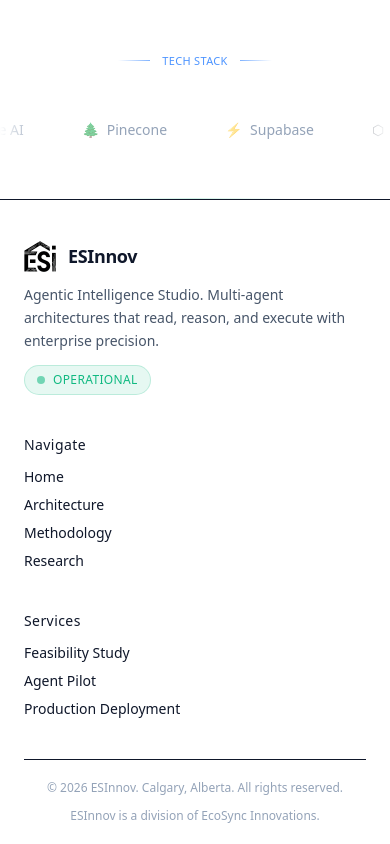
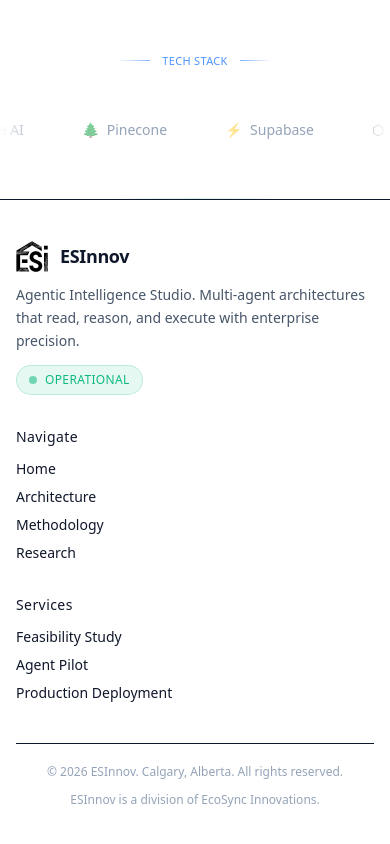
Before and after one commit to aidinvm/esinnov-site, a Next.js app: page / in a window 390 px wide. Shown: the part 6718-7562 px from the top of the page. Built offline with nearby package versions, Linux system fonts and the light colour scheme.

Commit message:
Fix mobile responsiveness for header and footer

```diff
--- a/src/app/layout.tsx
+++ b/src/app/layout.tsx
@@ -68,13 +68,14 @@ export default function RootLayout({
   return (
     <html lang="en" className="scroll-smooth">
       <head>
+        <meta name="viewport" content="width=device-width, initial-scale=1, maximum-scale=5" />
         <script
           type="application/ld+json"
           dangerouslySetInnerHTML={{ __html: JSON.stringify(organizationSchema) }}
         />
       </head>
       <body
-        className={`${inter.variable} ${jetbrainsMono.variable} font-sans antialiased`}
+        className={`${inter.variable} ${jetbrainsMono.variable} font-sans antialiased overflow-x-hidden`}
         suppressHydrationWarning
       >
         <Navbar />
--- a/src/components/Footer.tsx
+++ b/src/components/Footer.tsx
@@ -7,11 +7,11 @@ export default function Footer() {
 
     return (
         <footer className="border-t border-glass-border bg-bg-primary">
-            <div className="max-w-7xl mx-auto px-6">
+            <div className="max-w-7xl mx-auto px-4 sm:px-6">
                 {/* Main Footer */}
-                <div className="py-10 grid md:grid-cols-4 gap-10">
+                <div className="py-10 grid grid-cols-1 sm:grid-cols-2 lg:grid-cols-4 gap-8">
                     {/* Brand */}
-                    <div className="md:col-span-2">
+                    <div className="sm:col-span-2 lg:col-span-2">
                         <div className="flex items-center gap-3 mb-3">
                             {/* eslint-disable-next-line @next/next/no-img-element */}
                             <img
```
